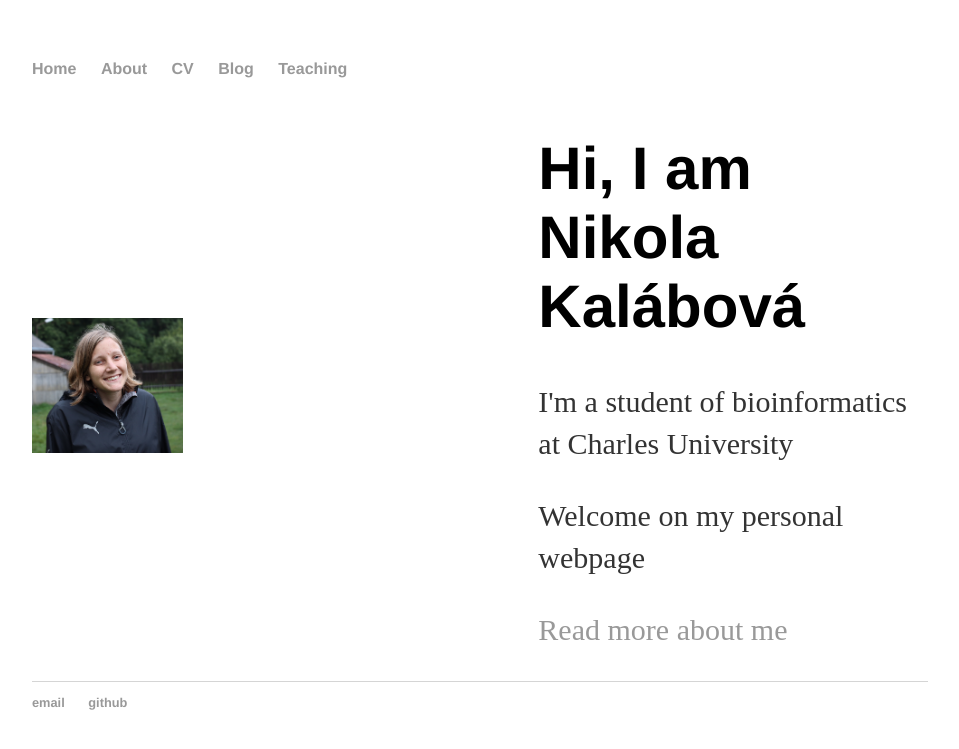
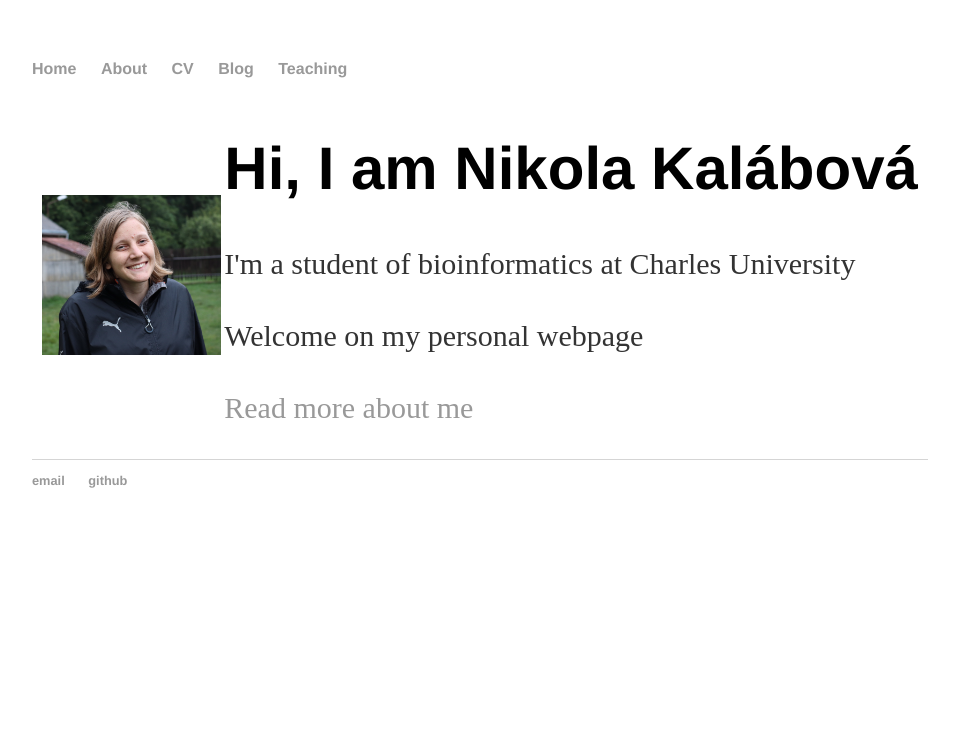
Before and after one commit to lavakin/lavakin.github.io, a Jekyll site: the page built from index.html, in a window 1280 px wide. Shown: the top 749 px of the page, without its empty margins (160-1119 px from the left). Built offline with Jekyll 4.4.1, drawn with Linux system fonts in a browser that asks for light colours.

Commit message:
Update index.html

```diff
--- a/index.html
+++ b/index.html
@@ -12,10 +12,10 @@ title: Nikola Kalábová, Personal Webpage
         justify-content: center
       }
       img {
-        max-width: 30%
+        max-width: 100%
       }
       .image {
-        flex-basis: 100%
+        flex-basis: 20%
       }
       .text {
         font-size: 20px;
```
